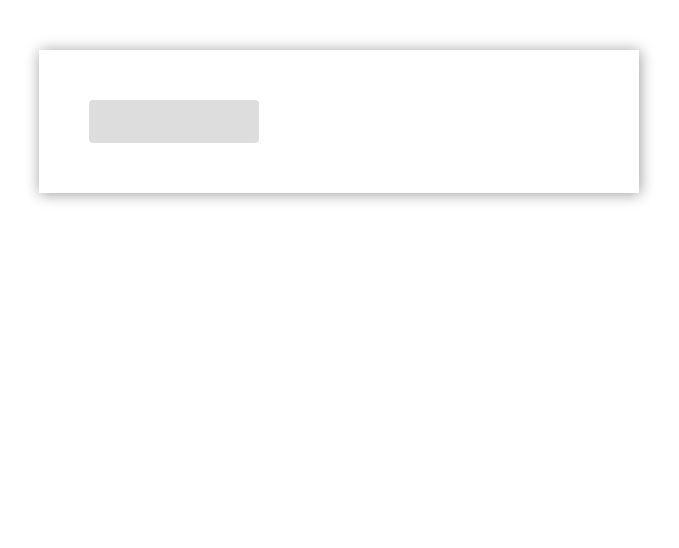
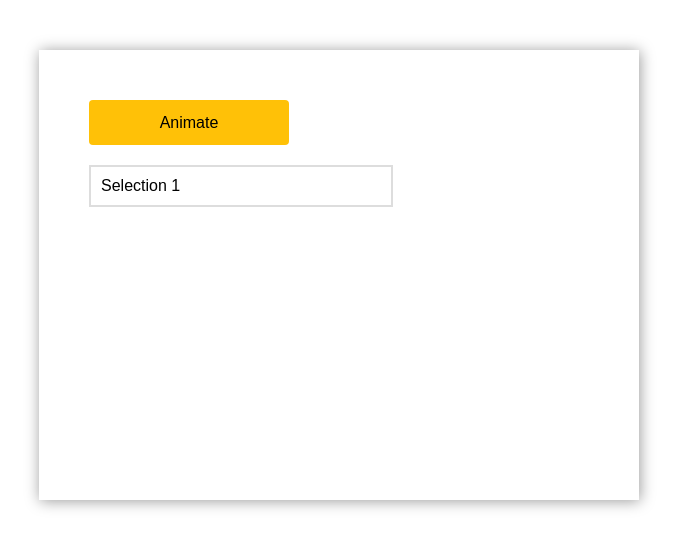
Before and after one commit to react-native-training/react-animations, a React (Create React App) app: page / in a window 1280 px wide. Shown: the top 548 px of the page, without its empty margins (11-690 px from the left). Built offline with nearby package versions, Linux system fonts and the light colour scheme.

Commit message:
added react motion

```diff
--- a/package.json
+++ b/package.json
@@ -5,6 +5,7 @@
   "dependencies": {
     "react": "^15.6.1",
     "react-dom": "^15.6.1",
+    "react-motion": "^0.5.0",
     "react-scripts": "1.0.10"
   },
   "scripts": {
--- a/src/App.js
+++ b/src/App.js
@@ -1,28 +1,61 @@
 import React, { Component } from 'react';
+
+import {Motion, spring} from 'react-motion';
 
 class App extends Component {
   state = {
-    focused: false
+    height: 38
   }
-  componentDidMount() {
-    this.input.addEventListener('focus', this.focus);
-    this.input.addEventListener('blur', this.focus);
-  }
-  focus = () => {
-    this.setState((state) => ({ focused: !state.focused }))
+  animate = () => {
+    this.setState((state) => ({ height: state.height === 233 ? 38 : 233 }))
   }
   render() {
+    console.log('render called...')
     return (
       <div className="App">
         <div className="container">
-          <input
-            ref={input => this.input = input}
-            className={['input', this.state.focused && 'input-focused'].join(' ')}
-          />
+        <div style={styles.button} onClick={this.animate}>Animate</div>
+        <Motion style={{ height: spring(this.state.height) }}>
+          {
+            ({ height }) => <div style={Object.assign({}, styles.menu, { height } )}>
+              <p style={styles.selection}>Selection 1</p>
+              <p style={styles.selection}>Selection 2</p>
+              <p style={styles.selection}>Selection 3</p>
+              <p style={styles.selection}>Selection 4</p>
+              <p style={styles.selection}>Selection 5</p>
+              <p style={styles.selection}>Selection 6</p>
+            </div>
+          }
+        </Motion>
         </div>
       </div>
     );
   }
 }
 
+const styles = {
+  menu: {
+    overflow: 'hidden',
+    border: '2px solid #ddd',
+    width: 300,
+    marginTop: 20,
+  },
+  selection: {
+    padding: 10,
+    margin: 0,
+    borderBottom: '1px solid #ededed'
+  },
+  button: {
+    justifyContent: 'center',
+    alignItems: 'center',
+    display: 'flex',
+    cursor: 'pointer',
+    width: 200,
+    height: 45,
+    border: 'none',
+    borderRadius: 4,
+    backgroundColor: '#ffc107',
+  },
+}
+
 export default App;
--- a/src/index.css
+++ b/src/index.css
@@ -11,6 +11,7 @@ body {
 .container {
   max-width: 500px;
   padding: 50px;
+  height: 350px;
   box-shadow: 1px 1px 14px rgba(0, 0, 0, .4);
 }
 
```
Also changed, not shown: 1 other file (tests, documents, lock files or other folders).
